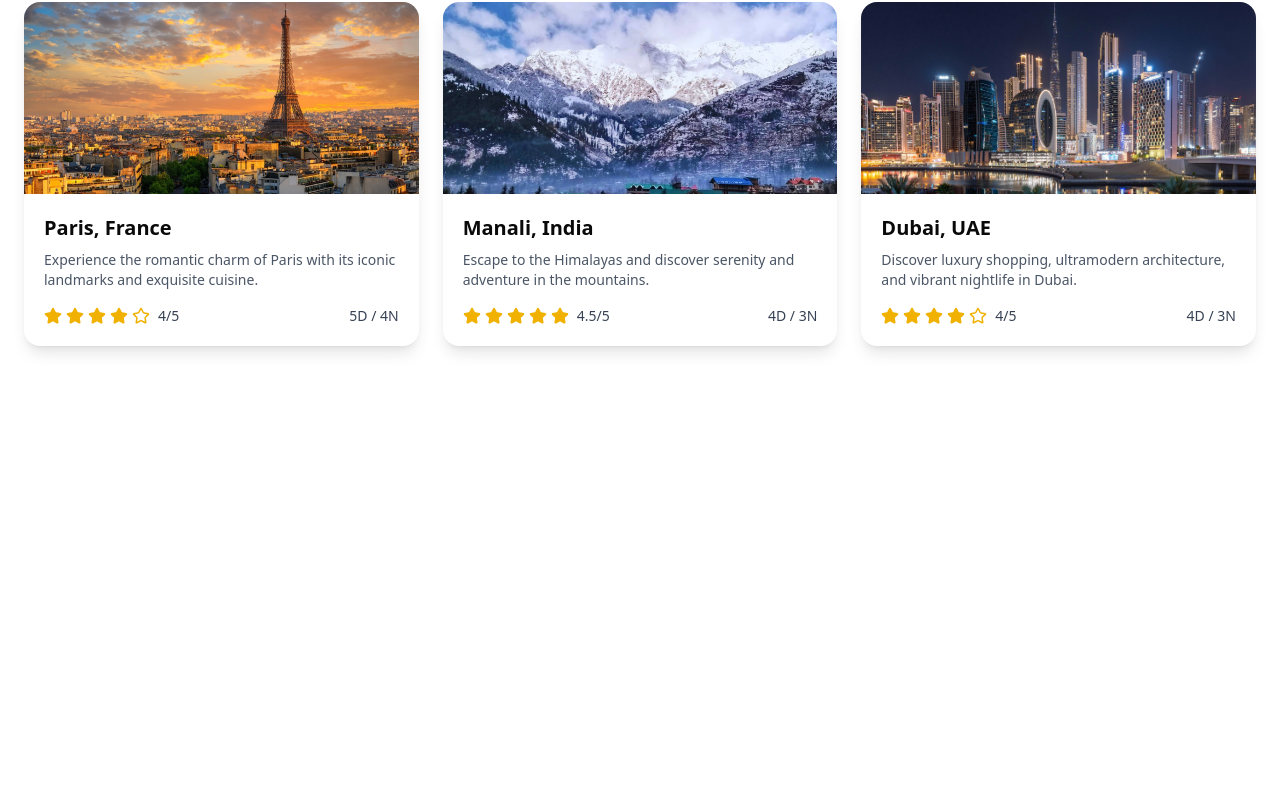
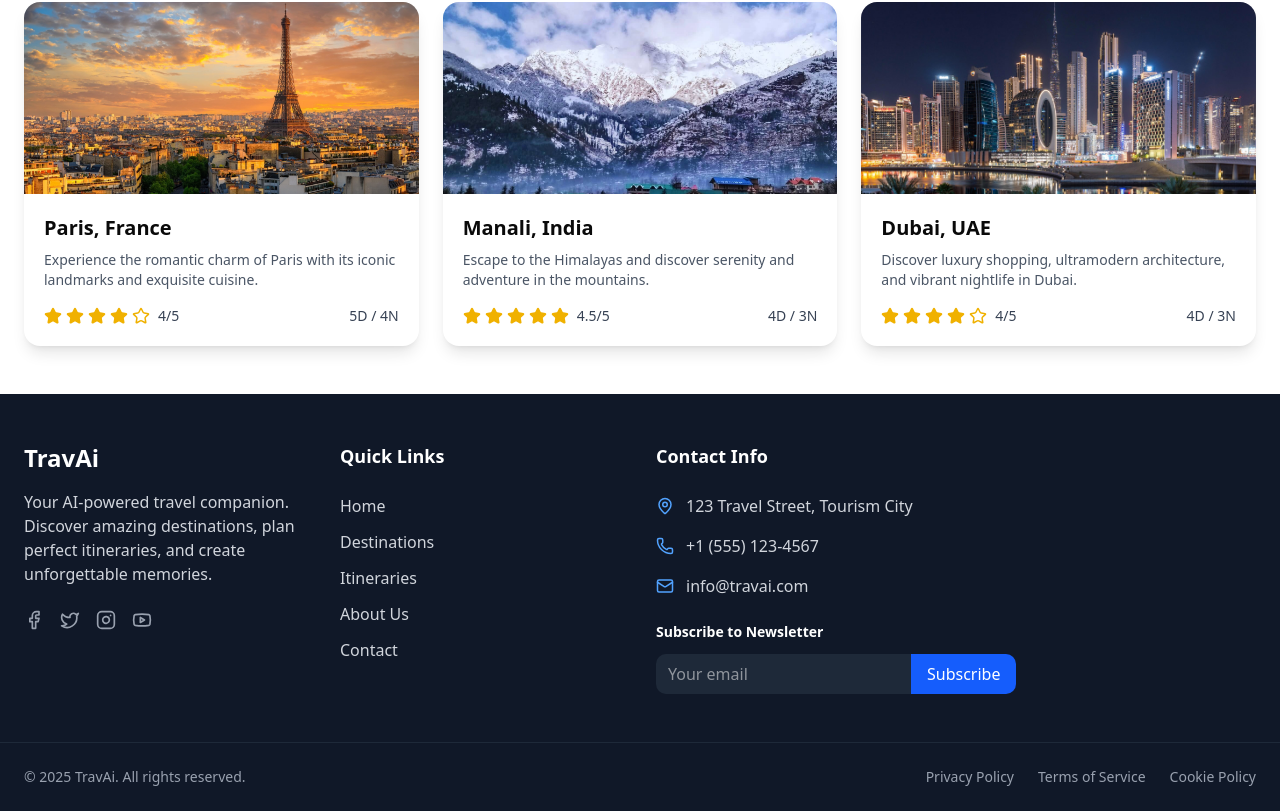
Before and after one commit to Sayan-Mondal2022/travAi, a Next.js app in the folder frontend/: page / in a window 1280 px wide. Shown: the part 1258-2069 px from the top of the page. Before the commit the page ends 1652 px from the top, so only its background shows below. Built offline with nearby package versions, Linux system fonts and the light colour scheme.

Commit message:
filter and footer added

```diff
--- a/frontend/app/page.js
+++ b/frontend/app/page.js
@@ -2,6 +2,7 @@
 import Hero from "@/components/Hero";
 import Describe from "./pages/Describe";
 import Places from "./pages/Places";
+import Footer from "./pages/Footer";
 
 export default function Home() {
   return (
@@ -10,6 +11,7 @@
       <Hero/>
       <Describe/>
       <Places/>
+      <Footer/>
     </>
   );
 }
--- /dev/null
+++ b/frontend/app/pages/Footer.jsx
@@ -0,0 +1,135 @@
+// components/Footer.jsx
+import Link from 'next/link';
+import {
+  Facebook,
+  Twitter,
+  Instagram,
+  Youtube,
+  Mail,
+  Phone,
+  MapPin,
+  Heart
+} from 'lucide-react';
+
+export default function Footer(){
+  return (
+    <footer className="bg-gray-900 text-white">
+      {/* Main Footer Content */}
+      <div className="max-w-7xl mx-auto px-6 py-12">
+        <div className="grid grid-cols-1 md:grid-cols-2 lg:grid-cols-4 gap-8">
+
+          {/* Company Info */}
+          <div className="lg:col-span-1">
+            <h3 className="text-2xl font-bold mb-4">TravAi</h3>
+            <p className="text-gray-300 mb-6">
+              Your AI-powered travel companion. Discover amazing destinations,
+              plan perfect itineraries, and create unforgettable memories.
+            </p>
+            <div className="flex space-x-4">
+              <a href="#" className="text-gray-400 hover:text-white transition-colors">
+                <Facebook size={20} />
+              </a>
+              <a href="#" className="text-gray-400 hover:text-white transition-colors">
+                <Twitter size={20} />
+              </a>
+              <a href="#" className="text-gray-400 hover:text-white transition-colors">
+                <Instagram size={20} />
+              </a>
+              <a href="#" className="text-gray-400 hover:text-white transition-colors">
+                <Youtube size={20} />
+              </a>
+            </div>
+          </div>
+
+          {/* Quick Links */}
+          <div>
+            <h4 className="text-lg font-semibold mb-6">Quick Links</h4>
+            <ul className="space-y-3">
+              <li>
+                <Link href="/" className="text-gray-300 hover:text-white transition-colors">
+                  Home
+                </Link>
+              </li>
+              <li>
+                <Link href="/places" className="text-gray-300 hover:text-white transition-colors">
+                  Destinations
+                </Link>
+              </li>
+              <li>
+                <Link href="/itinerary" className="text-gray-300 hover:text-white transition-colors">
+                  Itineraries
+                </Link>
+              </li>
+              <li>
+                <Link href="/about" className="text-gray-300 hover:text-white transition-colors">
+                  About Us
+                </Link>
+              </li>
+              <li>
+                <Link href="/contact" className="text-gray-300 hover:text-white transition-colors">
+                  Contact
+                </Link>
+              </li>
+            </ul>
+          </div>
+
+          {/* Contact Info */}
+          <div>
+            <h4 className="text-lg font-semibold mb-6">Contact Info</h4>
+            <div className="space-y-4">
+              <div className="flex items-center space-x-3">
+                <MapPin size={18} className="text-blue-400 flex-shrink-0" />
+                <span className="text-gray-300">123 Travel Street, Tourism City</span>
+              </div>
+              <div className="flex items-center space-x-3">
+                <Phone size={18} className="text-blue-400 flex-shrink-0" />
+                <span className="text-gray-300">+1 (555) 123-4567</span>
+              </div>
+              <div className="flex items-center space-x-3">
+                <Mail size={18} className="text-blue-400 flex-shrink-0" />
+                <span className="text-gray-300">info@travai.com</span>
+              </div>
+            </div>
+
+            {/* Newsletter Subscription */}
+            <div className="mt-6">
+              <h5 className="text-sm font-semibold mb-3">Subscribe to Newsletter</h5>
+              <div className="flex">
+                <input
+                  type="email"
+                  placeholder="Your email"
+                  className="px-3 py-2 bg-gray-800 text-white rounded-l-lg focus:outline-none focus:ring-2 focus:ring-blue-500 flex-1"
+                />
+                <button className="bg-blue-600 hover:bg-blue-700 px-4 py-2 rounded-r-lg transition-colors">
+                  Subscribe
+                </button>
+              </div>
+            </div>
+          </div>
+        </div>
+      </div>
+
+      {/* Bottom Bar */}
+      <div className="border-t border-gray-800">
+        <div className="max-w-7xl mx-auto px-6 py-6">
+          <div className="flex flex-col md:flex-row justify-between items-center">
+            <p className="text-gray-400 text-sm">
+              © {new Date().getFullYear()} TravAi. All rights reserved.
+            </p>
+            <div className="flex items-center space-x-6 mt-4 md:mt-0">
+              <Link href="/privacy" className="text-gray-400 hover:text-white text-sm transition-colors">
+                Privacy Policy
+              </Link>
+              <Link href="/terms" className="text-gray-400 hover:text-white text-sm transition-colors">
+                Terms of Service
+              </Link>
+              <Link href="/cookies" className="text-gray-400 hover:text-white text-sm transition-colors">
+                Cookie Policy
+              </Link>
+            </div>
+          </div>
+        </div>
+      </div>
+    </footer>
+  );
+};
```
Also changed, not shown: 1 other file (tests, documents, lock files or other folders).
